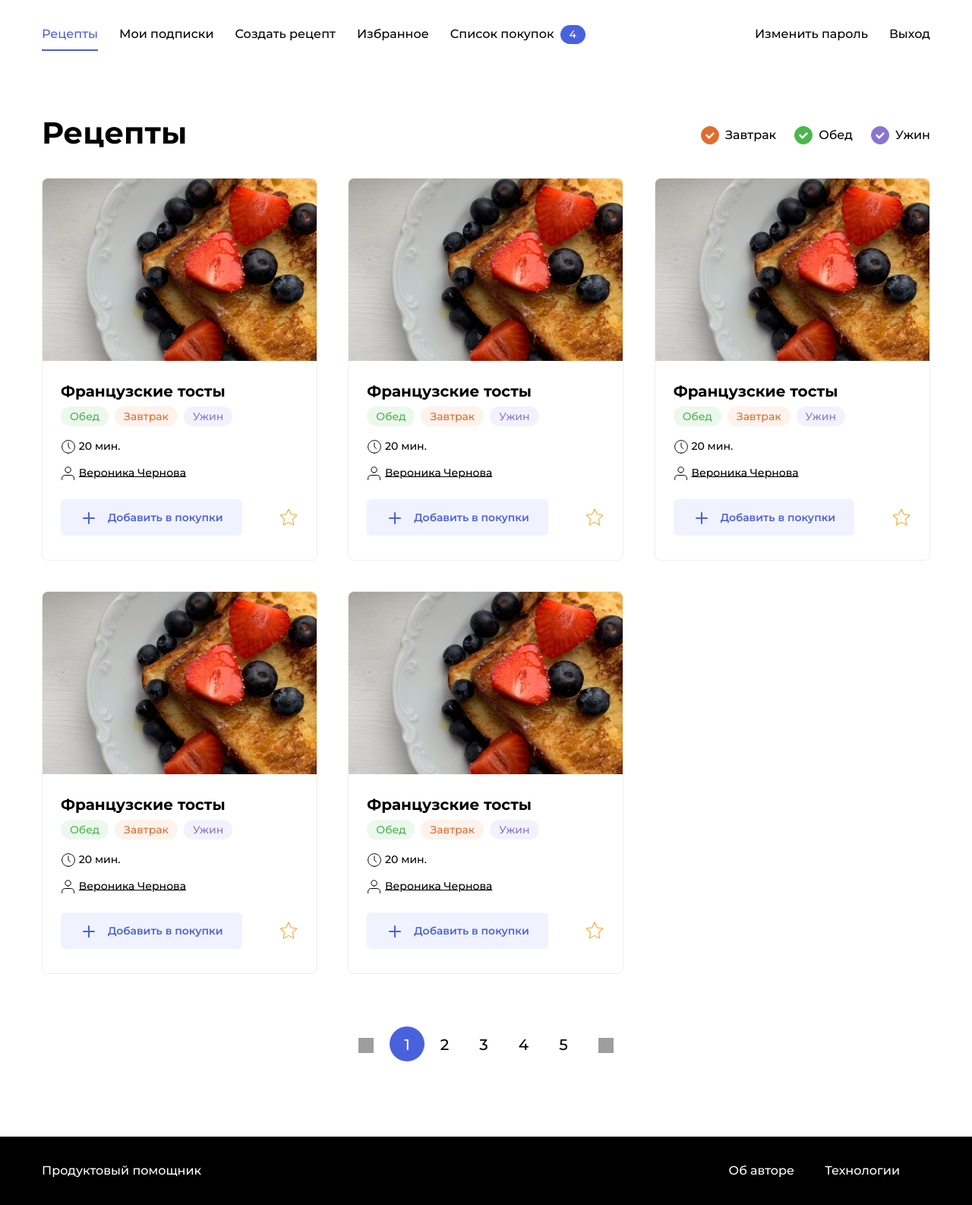
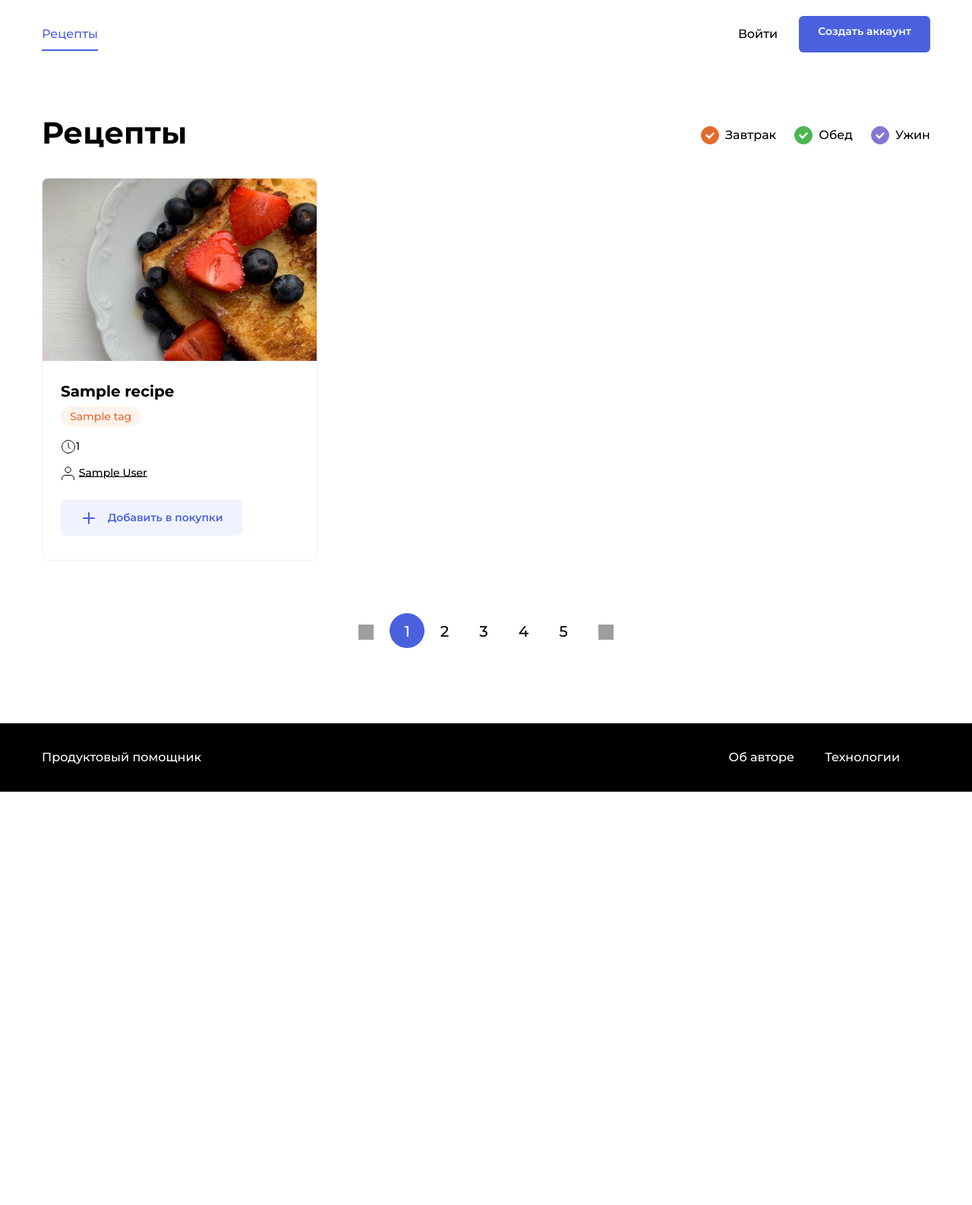
Before and after one commit to megalaren/foodgram-project, a Django app: page / in a window 1280 px wide. Shown: the whole page at 76% size. After the commit the page ends 1042 px from the top, so only its background shows below. Run offline with Django 3.2, Linux system fonts and the light colour scheme; tables that the repository leaves empty hold one stand-in row (values such as "Sample post"); grey boxes are pictures that could not be loaded.

Commit message:
Отредактирован шаблон и вью-функция главной страницы

```diff
--- a/recipes/views.py
+++ b/recipes/views.py
@@ -1,10 +1,14 @@
 from django.contrib.auth import get_user_model
 from django.shortcuts import render
+
+from .models import Recipe
 
 
 User = get_user_model()
 
 
 def index(request):
-    user = request.user
-    return render(request, 'recipes/indexAuth.html')
+    recipes = Recipe.objects.select_related('author')
+    return render(request, 'recipes/index.html', {
+        'recipes': recipes,
+    })
--- a/templates/base/base.html
+++ b/templates/base/base.html
@@ -1,5 +1,5 @@
 <!doctype html>
-<html lang="en">
+<html lang="ru">
 <head>
   <meta charset="UTF-8">
   <meta name="viewport"
@@ -18,16 +18,23 @@
     <div class="nav__container container">
       <ul class="nav__items list">
         <li class="nav__item nav__item_active"><a href="#" class="nav__link link">Рецепты</a></li>
+        {% if user.is_authenticated %}
           <li class="nav__item"><a href="#" class="nav__link link">Мои подписки</a></li>
+
           <li class="nav__item"><a href="#" class="nav__link link">Создать рецепт</a></li>
           <li class="nav__item"><a href="#" class="nav__link link">Избранное</a></li>
           <li class="nav__item"><a href="#" class="nav__link link">Список покупок</a> <span
               class="badge badge_style_blue nav__badge" id="counter">4</span></li>
-
+        {% endif %}
       </ul>
       <ul class="nav__items list">
+        {% if user.is_authenticated %}
           <li class="nav__item"><a href="#" class="nav__link link">Изменить пароль</a></li>
           <li class="nav__item"><a href="#" class="nav__link link">Выход</a></li>
+        {% else %}
+          <li class="nav__item"><a href="#" class="nav__link link">Войти</a></li>
+          <li class="nav__item"><a href="#" class="button button_style_blue">Создать аккаунт</a></li>
+        {% endif %}
       </ul>
     </div>
   </nav>
--- /dev/null
+++ b/templates/recipes/index.html
@@ -0,0 +1,83 @@
+{% extends "base/base.html" %}
+
+{% load static %}
+{% block static %} <link rel="stylesheet" href="{% static 'pages/index.css' %}"> {% endblock %}
+
+{% block content %}
+
+  <div class="main__header">
+    <h1 class="main__title">Рецепты</h1>
+    <ul class="tags">
+      <li class="tags__item">
+        <a id="breakfast" class="tags__checkbox tags__checkbox_style_orange tags__checkbox_active" href="#"></a>
+        <span class="tags__label">Завтрак</span>
+      </li>
+      <li class="tags__item">
+        <a id="lunch" class="tags__checkbox tags__checkbox_style_green tags__checkbox_active" href="#"></a>
+        <span for="lunch" class="tags__label">Обед</span>
+      </li>
+      <li class="tags__item">
+        <a id="dinner" class="tags__checkbox tags__checkbox_style_purple tags__checkbox_active" href="#"></a>
+        <label for="dinner" class="tags__label">Ужин</label>
+      </li>
+    </ul>
+  </div>
+  <div class="card-list">
+
+    {% for recipe in recipes %}
+      <div class="card" data-id="{{ recipe.id }}">
+        <a href="#" class="link" target="_blank"><img src="{% static 'images/testCardImg.png' %}" alt="Какой-то текст"
+                                                      class="card__image"></a>
+        <div class="card__body">
+          <a class="card__title link" href="#" target="_blank">{{ recipe.title }}</a>
+          <ul class="card__items">
+            {% for tag in recipe.tags.all %}
+              <li class="card__item"><span class="badge badge_style_{{ tag.color }}">{{ tag.name }}</span></li>
+            {% endfor %}
+          </ul>
+          <div class="card__items card__items_column">
+            <p class="card__text"><span class="icon-time"></span>{{ recipe.cooking_time }}</p>
+            <p class="card__text"><span class="icon-user"></span>
+              <a href="#" style="color: black">{{ recipe.author.first_name }} {{ recipe.author.last_name }}</a>
+            </p>
+          </div>
+      </div>
+      <div class="card__footer">
+        <button class="button button_style_light-blue" name="purchases" data-out>
+          <span class="icon-plus button__icon"></span>Добавить в покупки
+        </button>
+        {% if user.is_authenticated %}
+          <button class="button button_style_none" name="favorites" data-out><span class="icon-favorite"></span></button>
+        {% endif %}
+      </div>
+      </div>
+    {% endfor %}
+
+  </div>
+  <nav class="pagination" aria-label="Search results pages">
+    <ul class="pagination__container">
+      <li class="pagination__item"><a class="pagination__link link" href="#"><span class="icon-left"></span></a></li>
+      <li class="pagination__item pagination__item_active"><a class="pagination__link link" href="#">1</a></li>
+      <li class="pagination__item"><a class="pagination__link link" href="#">2</a></li>
+      <li class="pagination__item"><a class="pagination__link link" href="#">3</a></li>
+      <li class="pagination__item"><a class="pagination__link link" href="#">4</a></li>
+      <li class="pagination__item"><a class="pagination__link link" href="#">5</a></li>
+      <li class="pagination__item"><a class="pagination__link link" href="#"><span class="icon-right"></span></a></li>
+    </ul>
+  </nav>
+
+{% endblock %}
+
+{% block js %}
+  <script src="{% static 'js/components/MainCards.js' %}"></script>
+
+  <script src="{% static 'js/components/Purchases.js' %}"></script>
+  <script src="{% static 'js/components/Favorites.js' %}"></script>
+
+  <script src="{% static 'js/config/config.js' %}"></script>
+  <script src="{% static 'js/components/CardList.js' %}"></script>
+  <script src="{% static 'js/components/Header.js' %}"></script>
+
+  <script src="{% static 'js/api/Api.js' %}"></script>
+  <script src="{% static 'indexAuth.js' %}"></script>
+{% endblock %}
--- a/templates/recipes/indexAuth.html
+++ /dev/null
@@ -1,168 +0,0 @@
-{% extends "base/base.html" %}
-
-{% load static %}
-{% block static %} <link rel="stylesheet" href="{% static 'pages/index.css' %}"> {% endblock %}
-
-{% block content %}
-
-  <div class="main__header">
-    <h1 class="main__title">Рецепты</h1>
-    <ul class="tags">
-      <li class="tags__item">
-        <a id="breakfast" class="tags__checkbox tags__checkbox_style_orange tags__checkbox_active" href="#"></a>
-        <span class="tags__label">Завтрак</span>
-      </li>
-      <li class="tags__item">
-        <a id="lunch" class="tags__checkbox tags__checkbox_style_green tags__checkbox_active" href="#"></a>
-        <span for="lunch" class="tags__label">Обед</span>
-      </li>
-      <li class="tags__item">
-        <a id="dinner" class="tags__checkbox tags__checkbox_style_purple tags__checkbox_active" href="#"></a>
-        <label for="dinner" class="tags__label">Ужин</label>
-      </li>
-    </ul>
-  </div>
-  <div class="card-list">
-    <div class="card" data-id="120">
-      <a href="#" class="link" target="_blank"><img src="{% static 'images/testCardImg.png' %}" alt="Какой-то текст"
-                                                    class="card__image"></a>
-      <div class="card__body">
-        <a class="card__title link" href="#" target="_blank">Французские тосты</a>
-        <ul class="card__items">
-          <li class="card__item"><span class="badge badge_style_green">Обед</span></li>
-          <li class="card__item"><span class="badge badge_style_orange">Завтрак</span></li>
-          <li class="card__item"><span class="badge badge_style_purple">Ужин</span></li>
-        </ul>
-        <div class="card__items card__items_column">
-          <p class="card__text"><span class="icon-time"></span> 20 мин.</p>
-          <p class="card__text"><span class="icon-user"></span> <a href="#" style="color: black">Вероника Чернова</a>
-          </p>
-        </div>
-      </div>
-      <div class="card__footer">
-        <button class="button button_style_light-blue" name="purchases" data-out><span
-            class="icon-plus button__icon"></span>Добавить в покупки
-        </button>
-        <button class="button button_style_none" name="favorites" data-out><span class="icon-favorite"></span></button>
-      </div>
-    </div>
-    <div class="card" data-id="121">
-      <a href="#" class="link" target="_blank"><img src="{% static 'images/testCardImg.png' %}" alt="Какой-то текст"
-                                                    class="card__image"></a>
-      <div class="card__body">
-        <a class="card__title link" href="#" target="_blank">Французские тосты</a>
-        <ul class="card__items">
-          <li class="card__item"><span class="badge badge_style_green">Обед</span></li>
-          <li class="card__item"><span class="badge badge_style_orange">Завтрак</span></li>
-          <li class="card__item"><span class="badge badge_style_purple">Ужин</span></li>
-        </ul>
-        <div class="card__items card__items_column">
-          <p class="card__text"><span class="icon-time"></span> 20 мин.</p>
-          <p class="card__text"><span class="icon-user"></span> <a href="#" style="color: black">Вероника Чернова</a>
-          </p>
-        </div>
-      </div>
-      <div class="card__footer">
-        <button class="button button_style_light-blue" name="purchases" data-out><span
-            class="icon-plus button__icon"></span>Добавить в покупки
-        </button>
-        <button class="button button_style_none" name="favorites" data-out><span class="icon-favorite"></span></button>
-      </div>
-    </div>
-    <div class="card" data-id="122">
-      <a href="#" class="link" target="_blank"><img src="{% static 'images/testCardImg.png' %}" alt="Какой-то текст"
-                                                    class="card__image"></a>
-      <div class="card__body">
-        <a class="card__title link" href="#" target="_blank">Французские тосты</a>
-        <ul class="card__items">
-          <li class="card__item"><span class="badge badge_style_green">Обед</span></li>
-          <li class="card__item"><span class="badge badge_style_orange">Завтрак</span></li>
-          <li class="card__item"><span class="badge badge_style_purple">Ужин</span></li>
-        </ul>
-        <div class="card__items card__items_column">
-          <p class="card__text"><span class="icon-time"></span> 20 мин.</p>
-          <p class="card__text"><span class="icon-user"></span> <a href="#" style="color: black">Вероника Чернова</a>
-          </p>
-        </div>
-      </div>
-      <div class="card__footer">
-        <button class="button button_style_light-blue" name="purchases" data-out><span
-            class="icon-plus button__icon"></span>Добавить в покупки
-        </button>
-        <button class="button button_style_none" name="favorites" data-out><span class="icon-favorite"></span></button>
-      </div>
-    </div>
-    <div class="card" data-id="123">
-      <a href="#" class="link" target="_blank"><img src="{% static 'images/testCardImg.png' %}" alt="Какой-то текст"
-                                                    class="card__image"></a>
-      <div class="card__body">
-        <a class="card__title link" href="#" target="_blank">Французские тосты</a>
-        <ul class="card__items">
-          <li class="card__item"><span class="badge badge_style_green">Обед</span></li>
-          <li class="card__item"><span class="badge badge_style_orange">Завтрак</span></li>
-          <li class="card__item"><span class="badge badge_style_purple">Ужин</span></li>
-        </ul>
-        <div class="card__items card__items_column">
-          <p class="card__text"><span class="icon-time"></span> 20 мин.</p>
-          <p class="card__text"><span class="icon-user"></span> <a href="#" style="color: black">Вероника Чернова</a>
-          </p>
-        </div>
-      </div>
-      <div class="card__footer">
-        <button class="button button_style_light-blue" name="purchases" data-out><span
-            class="icon-plus button__icon"></span>Добавить в покупки
-        </button>
-        <button class="button button_style_none" name="favorites" data-out><span class="icon-favorite"></span></button>
-      </div>
-    </div>
-    <div class="card" data-id="124">
-      <a href="#" class="link" target="_blank"><img src="{% static 'images/testCardImg.png' %}" alt="Какой-то текст"
-                                                    class="card__image"></a>
-      <div class="card__body">
-        <a class="card__title link" href="#" target="_blank">Французские тосты</a>
-        <ul class="card__items">
-          <li class="card__item"><span class="badge badge_style_green">Обед</span></li>
-          <li class="card__item"><span class="badge badge_style_orange">Завтрак</span></li>
-          <li class="card__item"><span class="badge badge_style_purple">Ужин</span></li>
-        </ul>
-        <div class="card__items card__items_column">
-          <p class="card__text"><span class="icon-time"></span> 20 мин.</p>
-          <p class="card__text"><span class="icon-user"></span> <a href="#" style="color: black">Вероника Чернова</a>
-          </p>
-        </div>
-      </div>
-      <div class="card__footer">
-        <button class="button button_style_light-blue" name="purchases" data-out><span
-            class="icon-plus button__icon"></span>Добавить в покупки
-        </button>
-        <button class="button button_style_none" name="favorites" data-out><span class="icon-favorite"></span></button>
-      </div>
-    </div>
-  </div>
-  <nav class="pagination" aria-label="Search results pages">
-    <ul class="pagination__container">
-      <li class="pagination__item"><a class="pagination__link link" href="#"><span class="icon-left"></span></a></li>
-      <li class="pagination__item pagination__item_active"><a class="pagination__link link" href="#">1</a></li>
-      <li class="pagination__item"><a class="pagination__link link" href="#">2</a></li>
-      <li class="pagination__item"><a class="pagination__link link" href="#">3</a></li>
-      <li class="pagination__item"><a class="pagination__link link" href="#">4</a></li>
-      <li class="pagination__item"><a class="pagination__link link" href="#">5</a></li>
-      <li class="pagination__item"><a class="pagination__link link" href="#"><span class="icon-right"></span></a></li>
-    </ul>
-  </nav>
-
-{% endblock %}
-
-{% block js %}
-  <script src="{% static 'js/components/MainCards.js' %}"></script>
-
-  <script src="{% static 'js/components/Purchases.js' %}"></script>
-  <script src="{% static 'js/components/Favorites.js' %}"></script>
-
-  <script src="{% static 'js/config/config.js' %}"></script>
-  <script src="{% static 'js/components/CardList.js' %}"></script>
-  <script src="{% static 'js/components/Header.js' %}"></script>
-
-  <script src="{% static 'js/api/Api.js' %}"></script>
-  <script src="{% static 'indexAuth.js' %}"></script>
-{% endblock %}
```
Also changed, not shown: recipes/static/indexNotAuth.html (+13 -13 lines), templates/recipes/indexNotAuth.html (deleted, +0 -168 lines). Lines whose indentation alone changed are shown as unchanged.
